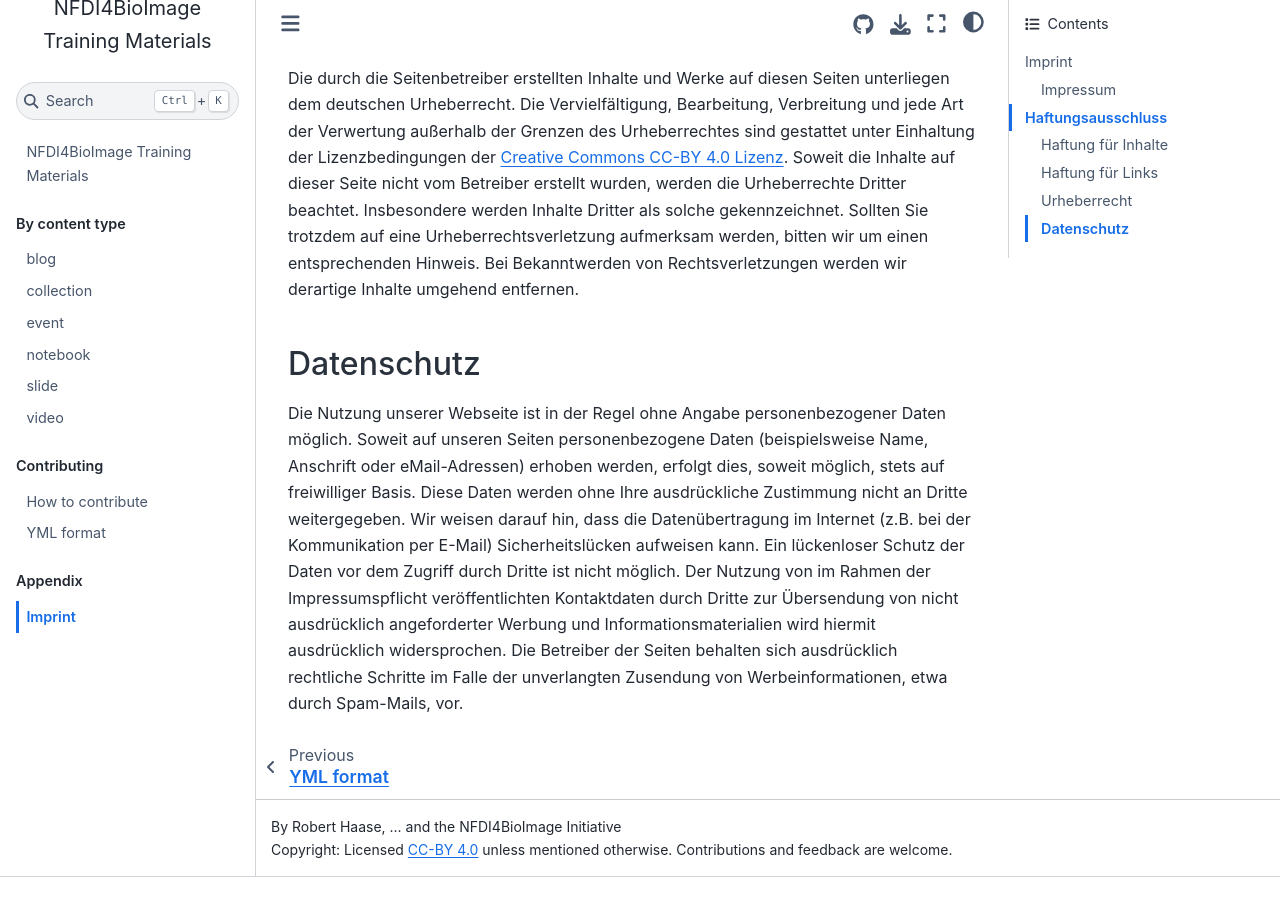
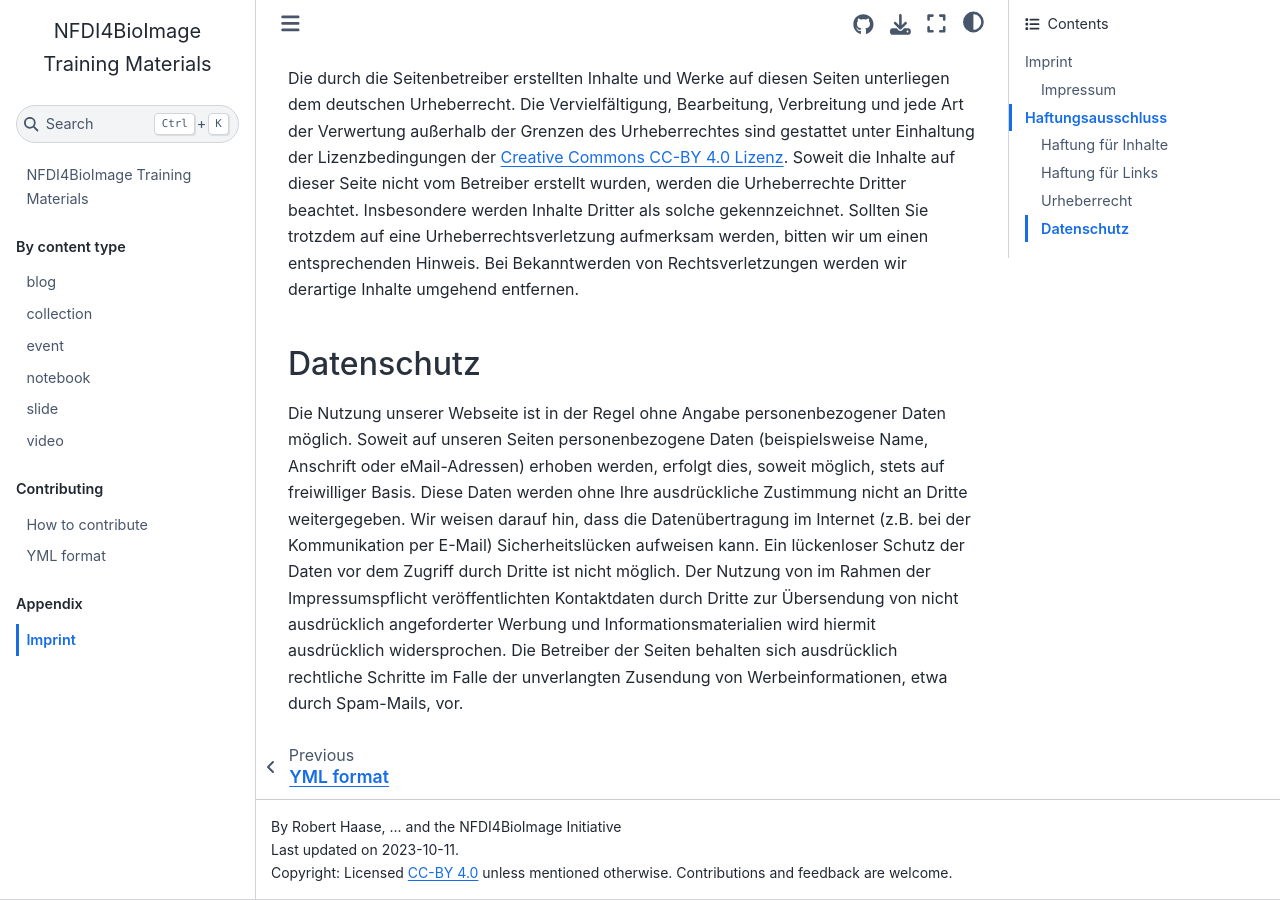
Before and after one commit to NFDI4BIOIMAGE/training, a Jupyter Book: the page built from docs/imprint.md, in a window 1280 px wide and 900 px high, scrolled down 1594 px. Built offline with Jupyter Book 1.0.4 settings and Sphinx 7.4.7 and the Sphinx Book theme 1.1.4, drawn with Linux system fonts in a browser that asks for light colours; before the commit the page ends 2471 px from its top, so only the background shows below that.

Commit message:
add sphinx last update var

```diff
--- a/docs/_config.yml
+++ b/docs/_config.yml
@@ -32,3 +32,4 @@ html:
 sphinx:
   config:
     html_show_copyright: false
+    html_last_updated_fmt: '%Y-%m-%d'
```
